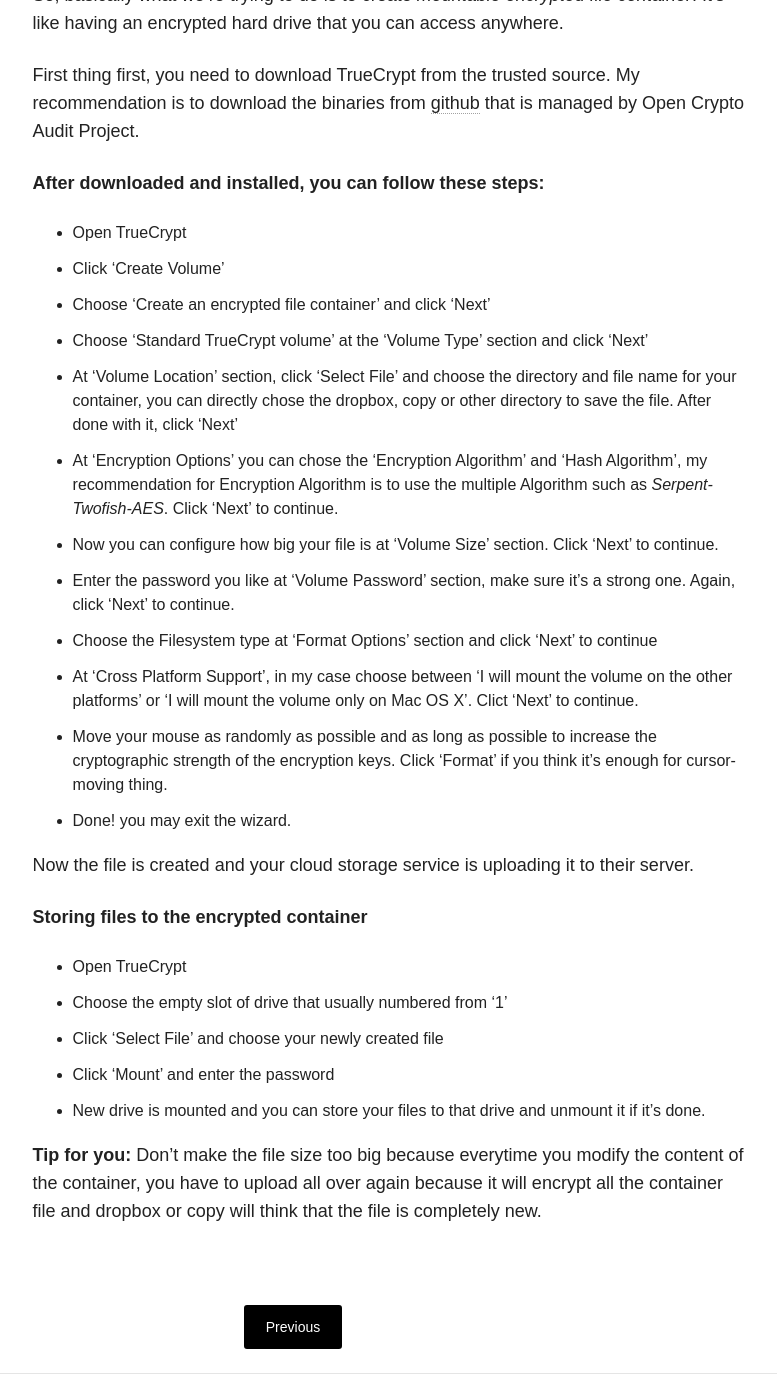
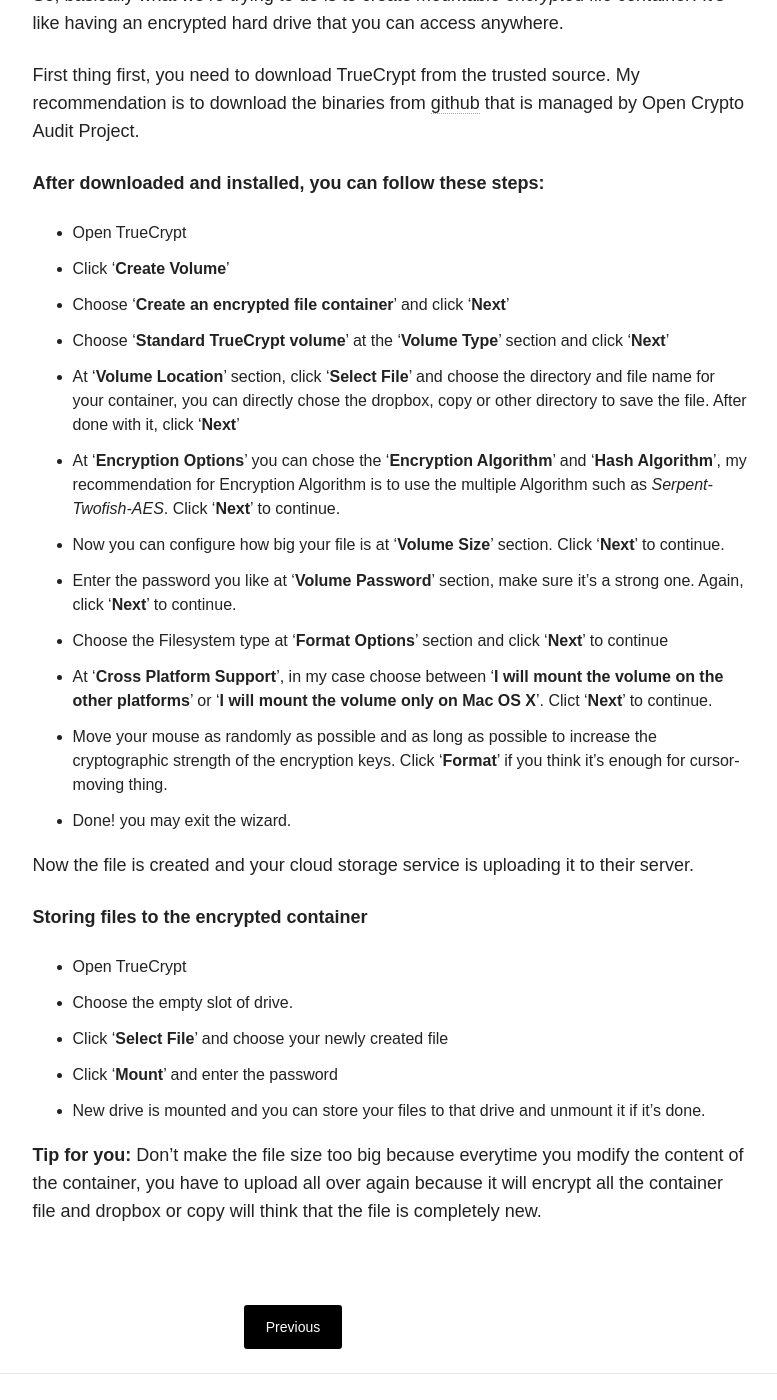
Before and after one commit to panggi/panggi.com, a Jekyll site: the page built from _posts/articles/2014-10-12-secure-cloud-storage-using-truecrypt.md, in a window 1280 px wide and 1400 px high, scrolled down 2298 px. Shown: the whole window, without its empty margins (347-1124 px from the left). Built offline with Jekyll 4.4.1, drawn with Linux system fonts in a browser that asks for light colours; nearby versions of some CDN libraries; comment, search, counter and statistics services are not loaded.

Commit message:
add some formatting to secure cloud storage using truecrypt

```diff
--- a/_posts/articles/2014-10-12-secure-cloud-storage-using-truecrypt.md
+++ b/_posts/articles/2014-10-12-secure-cloud-storage-using-truecrypt.md
@@ -39,16 +39,16 @@
 **After downloaded and installed, you can follow these steps:**
 
 * Open TrueCrypt
-* Click 'Create Volume'
-* Choose 'Create an encrypted file container' and click 'Next'
-* Choose 'Standard TrueCrypt volume' at the 'Volume Type' section and click 'Next'
-* At 'Volume Location' section, click 'Select File' and choose the directory and file name for your container, you can directly chose the dropbox, copy or other directory to save the file. After done with it, click 'Next'
-* At 'Encryption Options' you can chose the 'Encryption Algorithm' and 'Hash Algorithm', my recommendation for Encryption Algorithm is to use the multiple Algorithm such as *Serpent-Twofish-AES*. Click 'Next' to continue.
-* Now you can configure how big your file is at 'Volume Size' section. Click 'Next' to continue.
-* Enter the password you like at 'Volume Password' section, make sure it's a strong one. Again, click 'Next' to continue.
-* Choose the Filesystem type at 'Format Options' section and click 'Next' to continue
-* At 'Cross Platform Support', in my case choose between 'I will mount the volume on the other platforms' or 'I will mount the volume only on Mac OS X'. Clict 'Next' to continue.
-* Move your mouse as randomly as possible and as long as possible to increase the cryptographic strength of the encryption keys. Click 'Format' if you think it's enough for cursor-moving thing.
+* Click '**Create Volume**'
+* Choose '**Create an encrypted file container**' and click '**Next**'
+* Choose '**Standard TrueCrypt volume**' at the '**Volume Type**' section and click '**Next**'
+* At '**Volume Location**' section, click '**Select File**' and choose the directory and file name for your container, you can directly chose the dropbox, copy or other directory to save the file. After done with it, click '**Next**'
+* At '**Encryption Options**' you can chose the '**Encryption Algorithm**' and '**Hash Algorithm**', my recommendation for Encryption Algorithm is to use the multiple Algorithm such as *Serpent-Twofish-AES*. Click '**Next**' to continue.
+* Now you can configure how big your file is at '**Volume Size**' section. Click '**Next**' to continue.
+* Enter the password you like at '**Volume Password**' section, make sure it's a strong one. Again, click '**Next**' to continue.
+* Choose the Filesystem type at '**Format Options**' section and click '**Next**' to continue
+* At '**Cross Platform Support**', in my case choose between '**I will mount the volume on the other platforms**' or '**I will mount the volume only on Mac OS X**'. Clict '**Next**' to continue.
+* Move your mouse as randomly as possible and as long as possible to increase the cryptographic strength of the encryption keys. Click '**Format**' if you think it's enough for cursor-moving thing.
 * Done! you may exit the wizard.
 
 Now the file is created and your cloud storage service is uploading it to their server.
@@ -56,9 +56,9 @@
 **Storing files to the encrypted container**
 
 * Open TrueCrypt
-* Choose the empty slot of drive that usually numbered from '1'
-* Click 'Select File' and choose your newly created file
-* Click 'Mount' and enter the password
+* Choose the empty slot of drive.
+* Click '**Select File**' and choose your newly created file
+* Click '**Mount**' and enter the password
 * New drive is mounted and you can store your files to that drive and unmount it if it's done.
 
 **Tip for you:**
```
